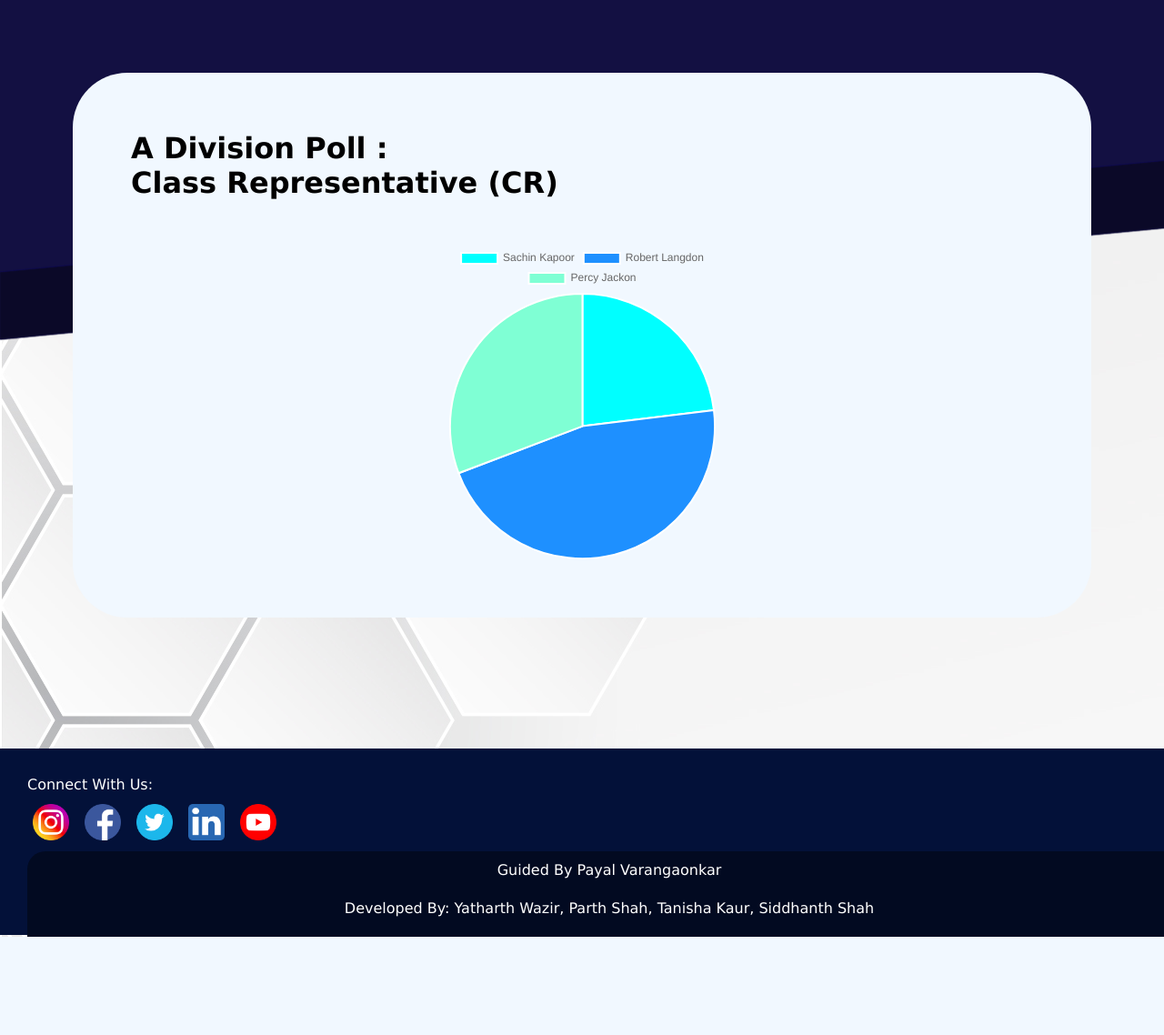
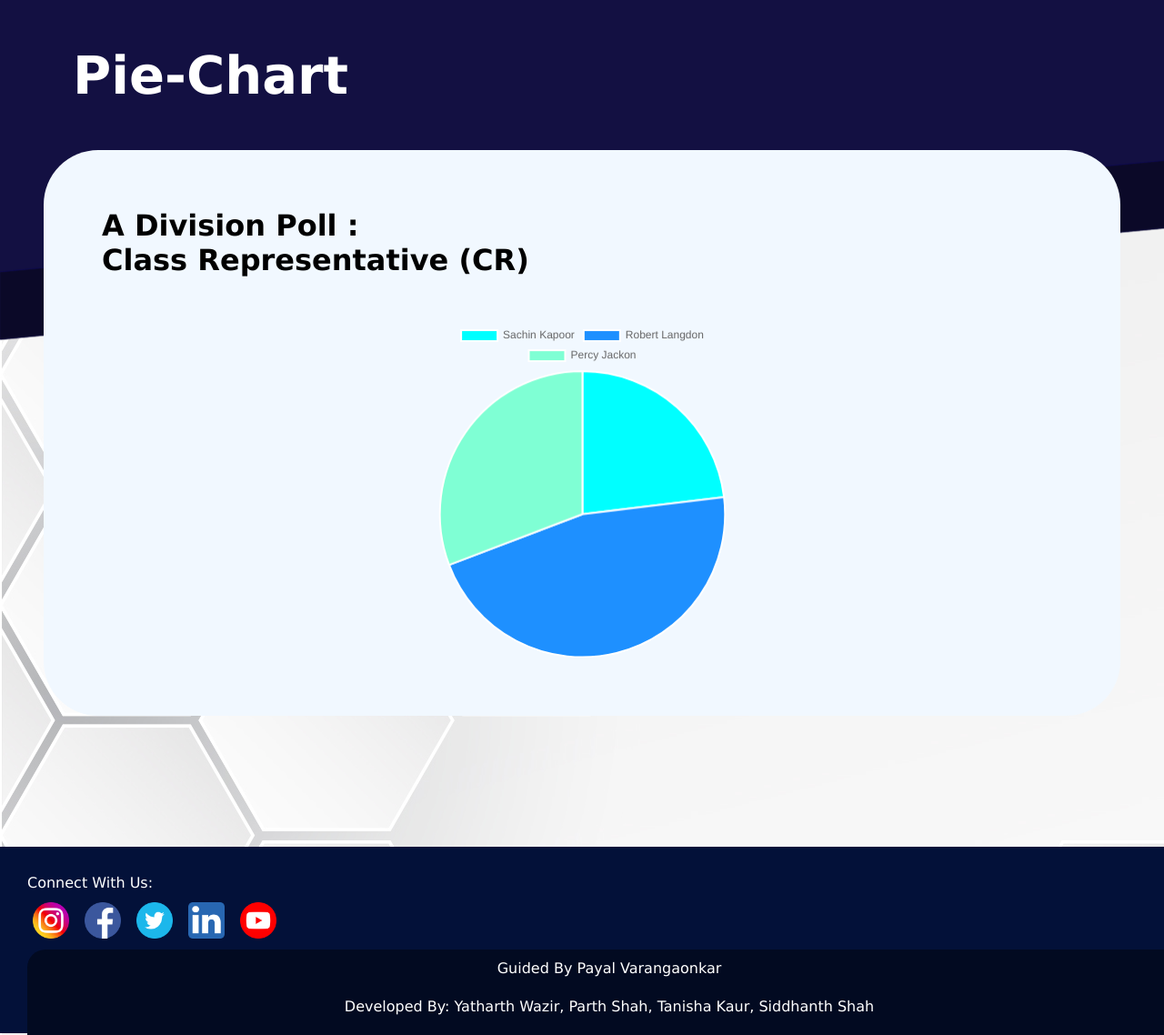
Before and after one commit to TranquilTanisha/Polling-website, a Django app: page /piechart_a/1 in a window 1280 px wide; the page is wider, and only the part inside the window is pictured. Shown: the part 100-1238 px from the top of that part at 91% size. Before the commit the page ends 1130 px from the top of that part, so only its background shows below. Run offline with Django 4.2, Linux system fonts and the light colour scheme; data comes from the database, SQL or seed files in the repository; both versions use the stored data as it was after the commit; some web fonts are replaced.

Commit message:
More styling

```diff
--- a/vote/static/vote/css/navbar.css
+++ b/vote/static/vote/css/navbar.css
@@ -93,3 +93,14 @@ sections {
   background-size: cover;
   height: calc(100vh - 100px);
 }
+
+.footer{
+  margin-top: auto;
+}
+
+.flex-wrapper {
+  display: flex;
+  min-height: 100vh;
+  flex-direction: column;
+  justify-content: flex-start;
+}
--- a/vote/static/vote/css/piechart.css
+++ b/vote/static/vote/css/piechart.css
@@ -12,7 +12,7 @@ body {
 }
 .card {
     background-color: rgb(241, 248, 255);
-    margin: 5rem;
+    margin: 3rem;
     margin-bottom: 9rem;
     padding: 0rem 4rem 4rem 4rem;
     border-radius: 5px;
@@ -35,3 +35,9 @@ body {
     justify-content: center;
     align-items: center;
 }
+
+.panel-heading{
+    font-size: 1.8rem;
+    padding-left: 5rem;
+    color: rgb(255, 255, 255);
+  }
--- a/vote/templates/vote/check_div.html
+++ b/vote/templates/vote/check_div.html
@@ -21,10 +21,5 @@
 </div>
 </div>
 </body>
-<script>
-    window.onload = function () {
-        document.documentElement.classList.add('go');
-    };
-</script>
 </html>
 {% endblock %}
--- a/vote/templates/vote/piechart_a.html
+++ b/vote/templates/vote/piechart_a.html
@@ -4,6 +4,7 @@
 {% load static %}
 <link rel="stylesheet" href="{% static 'vote/css/piechart.css' %}">
 
+<div class="panel-heading"><h1>Pie-Chart</h1></div>
 <div class="card">
   <h1>A Division Poll :</h1>
   <h1>{{poll.Elections_for}}</h1>
--- a/vote/templates/vote/piechart_b.html
+++ b/vote/templates/vote/piechart_b.html
@@ -3,7 +3,7 @@
 {% block content %}
 {% load static %}
 <link rel="stylesheet" href="{% static 'vote/css/piechart.css' %}">
-
+<div class="panel-heading"><h1>Pie-Chart</h1></div>
 <div class="card">
   <h1>B Division Poll :</h1>
   <h1>{{poll.Elections_for}}</h1>
```
Also changed, not shown: vote/templates/vote/navbar.html (+7 -0 lines), vote/templates/vote/register_form.html (+1 -6 lines), db.sqlite3.
